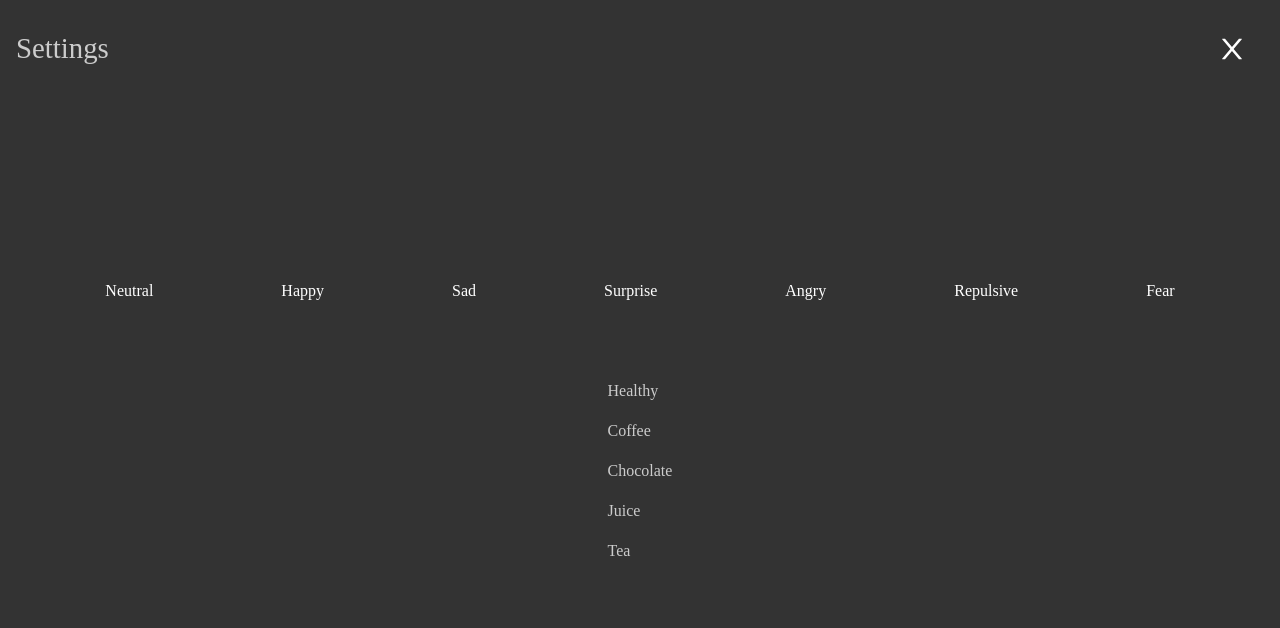
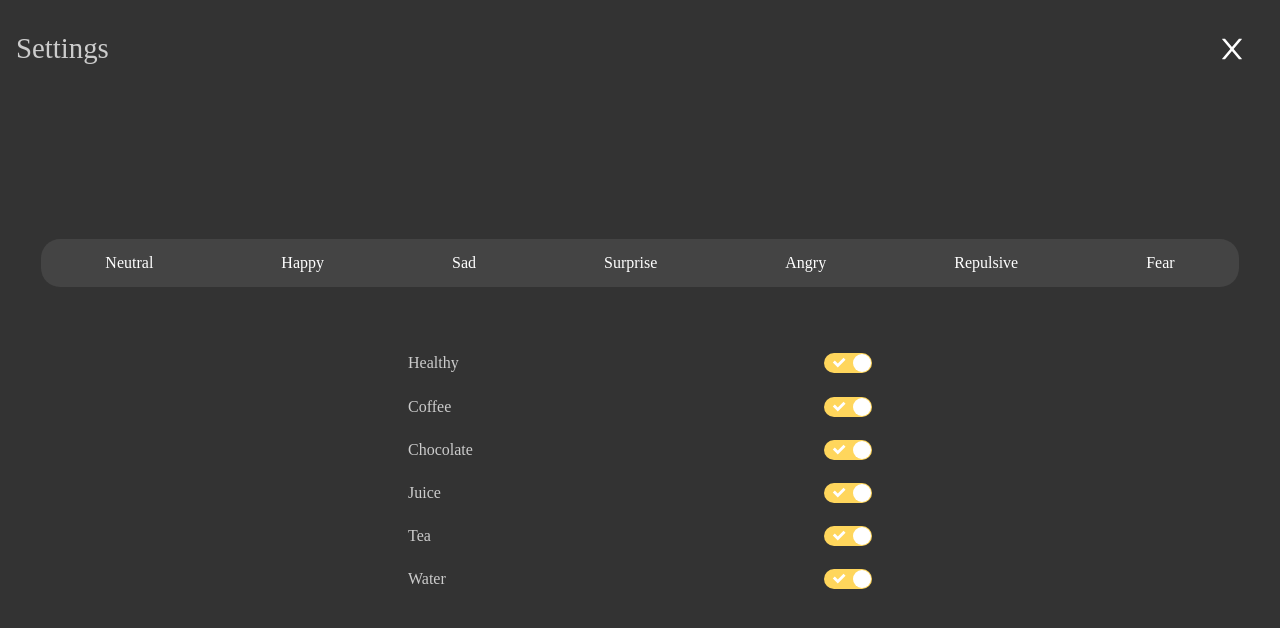
Before and after one commit to Eessh/beverage-recommendation-system, a React (Vite) app: page /settings in a window 1280 px wide. Shown: the top 628 px of the page. Built offline with nearby package versions, Linux system fonts and the light colour scheme.

Commit message:
styling for settings done

```diff
--- a/package.json
+++ b/package.json
@@ -16,6 +16,7 @@
     "react-icons": "^4.4.0",
     "react-router-dom": "^6.3.0",
     "react-spinners": "^0.12.0",
+    "react-switch": "^7.0.0",
     "react-text-transition": "^2.0.0"
   },
   "devDependencies": {
--- a/src/components/SettingsScreen/SettingsScreen.css
+++ b/src/components/SettingsScreen/SettingsScreen.css
@@ -48,6 +48,8 @@
   align-items: center;
   font-size: 1rem;
   height: 3rem;
+  border-radius: 1.2rem;
+  background-color: #444;
 }
 
 .emotions-tab-button {
@@ -65,10 +67,21 @@
   flex-direction: column;
   color: #ccc;
   font-size: 1rem;
-  gap: 1rem;
+  gap: 1.2rem;
+  /* width: 100%; */
 }
+/* .emotions-option-container .emotions-option-item:nth-child(2n + 1) {
+  background-color: #444;
+} */
 
 .emotions-option-item {
   display: flex;
   flex-direction: row;
+  justify-content: center;
+  gap: 20rem;
+  align-items: center;
 }
+
+.emotion-option-itemName {
+  width: 6rem;
+}
--- a/src/components/SettingsScreen/SettingsScreen.tsx
+++ b/src/components/SettingsScreen/SettingsScreen.tsx
@@ -4,6 +4,7 @@ import { AiOutlineClose } from "react-icons/ai";
 import { useNavigate } from "react-router-dom";
 import { useGlobalContext } from "../../GlobalContext";
 import { TEmotionsData } from "../../Types";
+import Switch from "react-switch";
 const SettingsScreen = () => {
   const navigate = useNavigate();
   const { setEmotionsData } = useGlobalContext();
@@ -48,11 +49,85 @@ const SettingsScreen = () => {
           <div className="emotions-tab-button">Fear</div>
         </div>
         <div className="emotions-option-container">
-          <div className="emotions-option-item">Healthy</div>
-          <div className="emotions-option-item">Coffee</div>
-          <div className="emotions-option-item">Chocolate</div>
-          <div className="emotions-option-item">Juice</div>
-          <div className="emotions-option-item">Tea</div>
+          <div className="emotions-option-item">
+            <div className="emotion-option-itemName">
+              <h1>Healthy</h1>
+            </div>
+            <Switch
+              onChange={() => {}}
+              checked={true}
+              onColor="#ffd65c"
+              offColor="#555"
+              height={20}
+              width={48}
+            />
+          </div>
+          <div className="emotions-option-item">
+            <div className="emotion-option-itemName">
+              <h1>Coffee</h1>
+            </div>
+            <Switch
+              onChange={() => {}}
+              checked={true}
+              onColor="#ffd65c"
+              offColor="#555"
+              height={20}
+              width={48}
+            />
+          </div>
+          <div className="emotions-option-item">
+            <div className="emotion-option-itemName">
+              <h1>Chocolate</h1>
+            </div>
+            <Switch
+              onChange={() => {}}
+              checked={true}
+              onColor="#ffd65c"
+              offColor="#555"
+              height={20}
+              width={48}
+            />
+          </div>
+          <div className="emotions-option-item">
+            <div className="emotion-option-itemName">
+              <h1>Juice</h1>
+            </div>
+            <Switch
+              onChange={() => {}}
+              checked={true}
+              onColor="#ffd65c"
+              offColor="#555"
+              height={20}
+              width={48}
+            />
+          </div>
+          <div className="emotions-option-item">
+            <div className="emotion-option-itemName">
+              <h1>Tea</h1>
+            </div>
+            <Switch
+              onChange={() => {}}
+              checked={true}
+              onColor="#ffd65c"
+              offColor="#555"
+              height={20}
+              width={48}
+            />
+          </div>
+
+          <div className="emotions-option-item">
+            <div className="emotion-option-itemName">
+              <h1>Water</h1>
+            </div>
+            <Switch
+              onChange={() => {}}
+              checked={true}
+              onColor="#ffd65c"
+              offColor="#555"
+              height={20}
+              width={48}
+            />
+          </div>
         </div>
       </div>
     </div>
```
Also changed, not shown: 1 other file (tests, documents, lock files or other folders).
